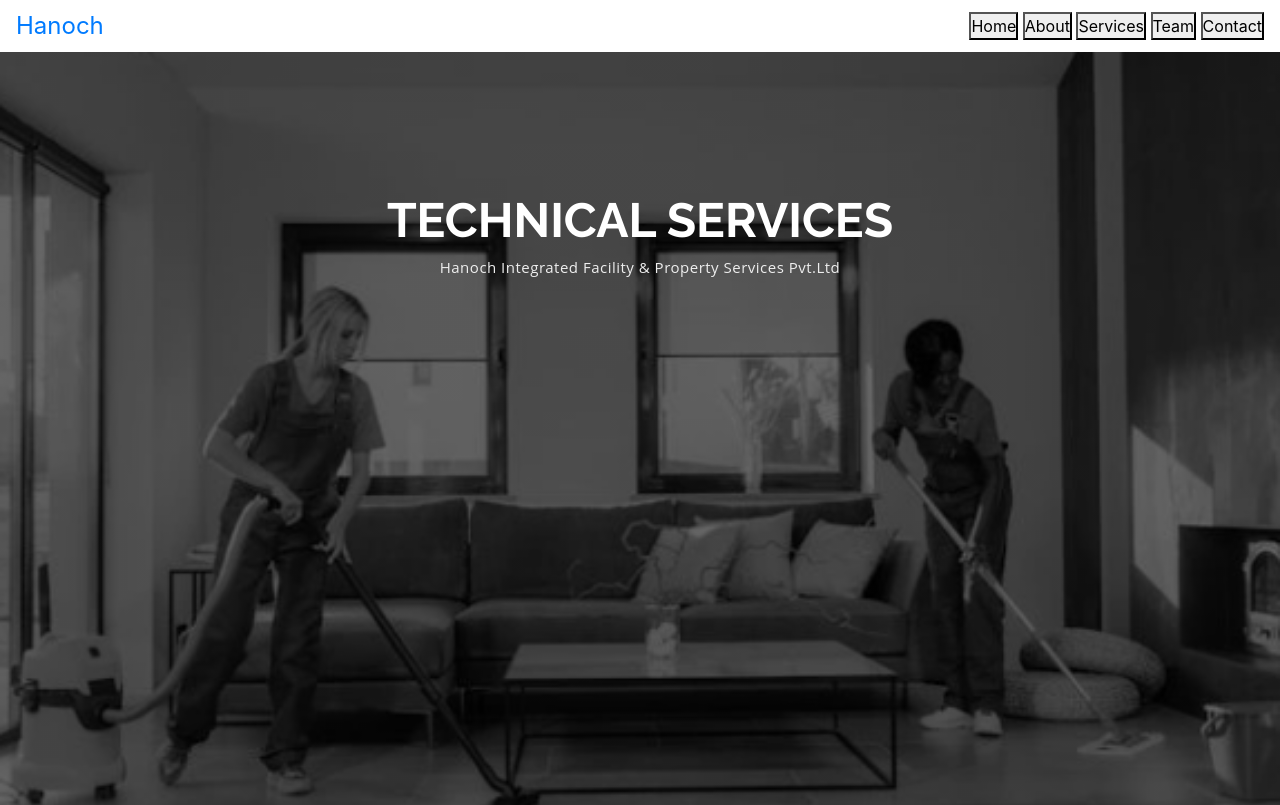
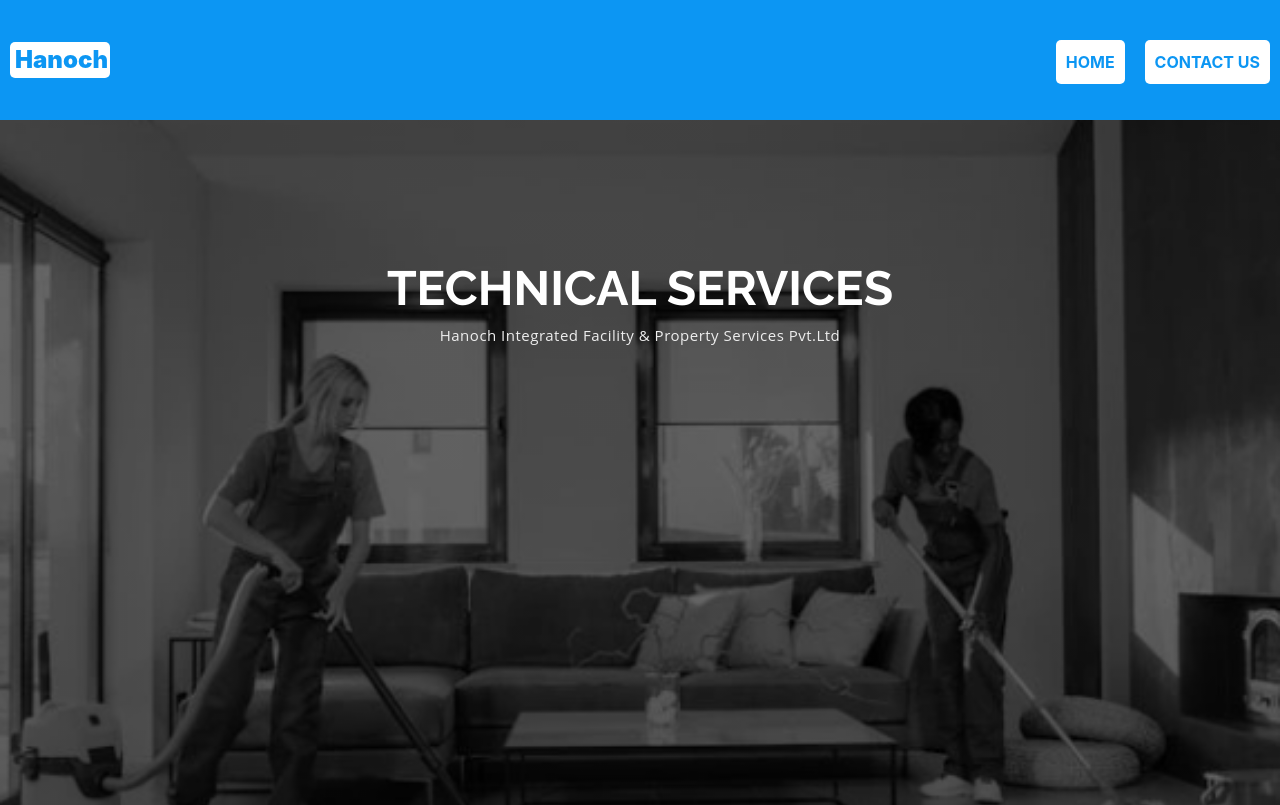
Before and after one commit to Jagruti246/HanochGitHub, a plain HTML site: page services/technicalServices.html in a window 1280 px wide. Shown: the top 805 px of the page. Drawn offline with nearby package versions, Linux system fonts and the light colour scheme.

Commit message:
services done

```diff
--- a/services/technicalServices.html
+++ b/services/technicalServices.html
@@ -58,16 +58,20 @@
   <body>
     <!-- Navigation bar -->
      <!-- NAVIGATION BAR -->
-<section class="navbar">
-  <a href="/index.html"> <div class="logo">Hanoch</div> </a>
-   <div class="nav-items">
-   <a href="/index.html"> <button class="nav-button">Home</button></a>
-     <a href="/index.html"> <button class="nav-button">About</button></a>
-    <a href="/index.html"> <button class="nav-button">Services</button></a>
-    <a href="/index.html"> <button class="nav-button">Team</button></a>
-     <a href="#footer">  <button class="nav-button">Contact</button></a>
-   </div>
- </section>
+     <header>
+      <a href="/index.html" class="logo">Hanoch</a>
+      <nav>
+          <ul class="nav-links">
+              <li><a href="/index.html">HOME</a></li>
+              <!-- <li><a href="/index.html">ABOUT US</a></li> -->
+              <!-- <li><a href="#services">SERVICES</a></li> -->
+              <!-- <li><a href="#team">TEAM</a></li> -->
+              <li><a href="#footer">CONTACT US</a></li>
+
+          </ul>
+          <div class="menu-icon" onclick="toggleMenu()">&#9776;</div>
+      </nav>
+    </header>
    <!-- bAnner -->
     <section id="hero" >
       <div class="container text-center">
@@ -121,14 +125,14 @@
                       <i class="fa fa-chevron-right"></i>
                       <a href="/index.html">Home</a>
                     </li>
-                    <li>
+                    <!-- <li>
                       <i class="fa fa-chevron-right"></i>
                       <a href="/htmlFiles/">About Us</a>
                     </li>
                     <li>
                       <i class="fa fa-chevron-right"></i>
                       <a href="/htmlFiles">Services</a>
-                    </li>
+                    </li> -->
                     <li>
                       <i class="fa fa-chevron-right"></i>
                       <a href="#">Terms of Services</a>
```
Also changed, not shown: services/managementServices.html (+17 -12 lines), services/softServices.html (+15 -12 lines).
